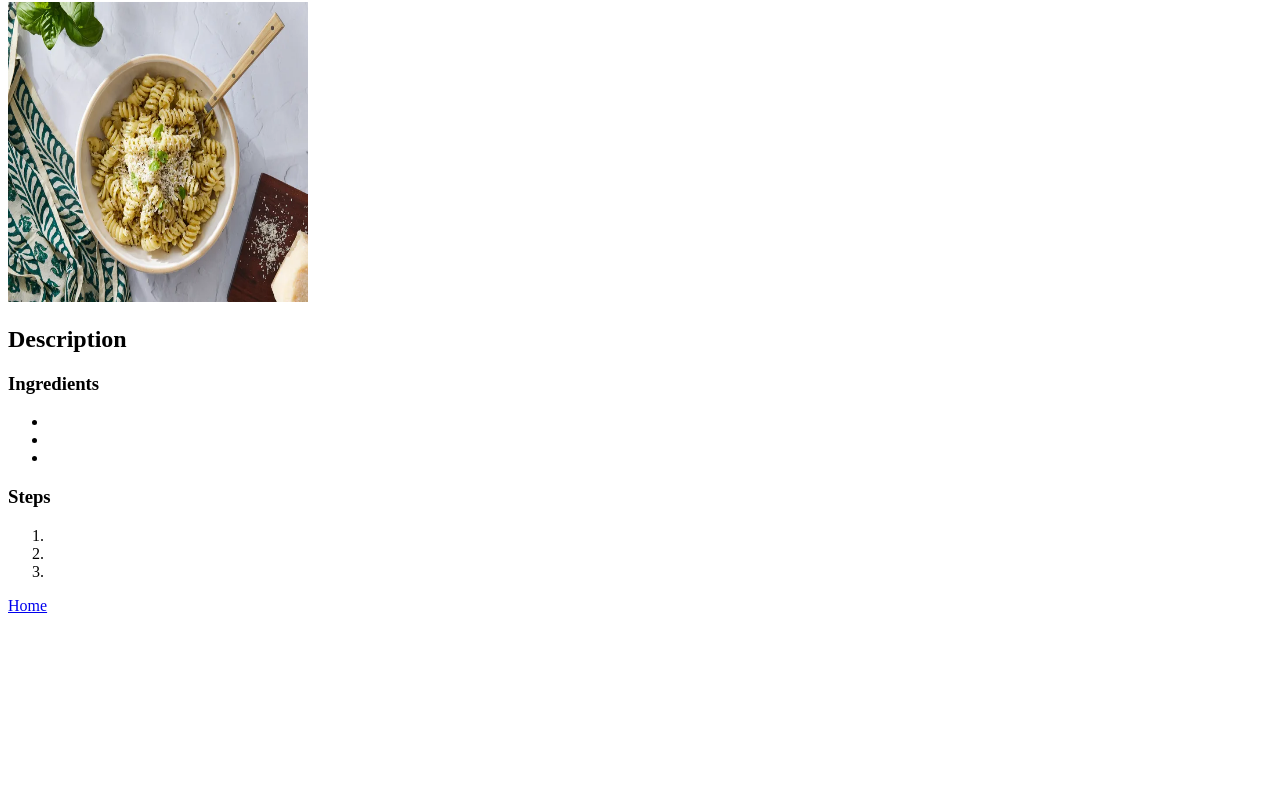
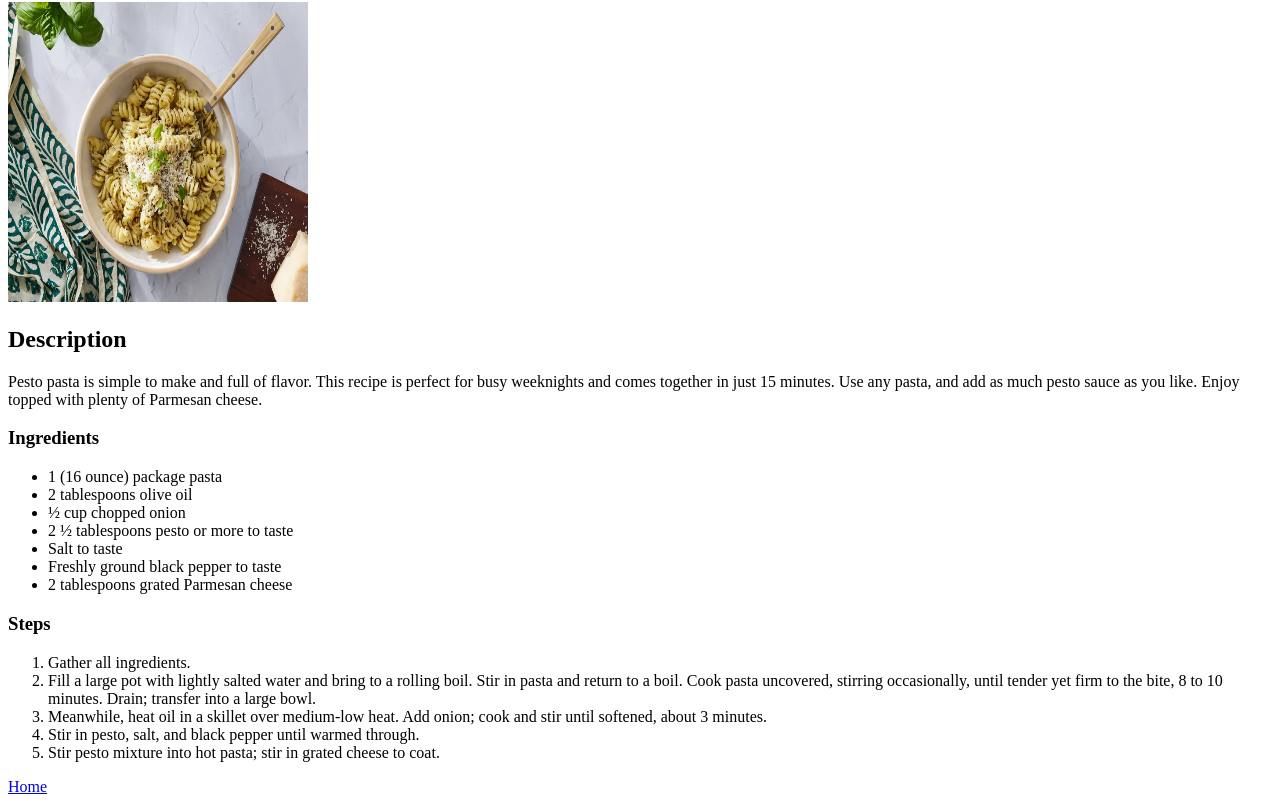
Before and after one commit to kji00/odin-recipes, a plain HTML site: page recipes/pesto-pasta.html in a window 1280 px wide. Shown: the part 78-882 px from the top of the page. Before the commit the page ends 800 px from the top, so only its background shows below. Drawn offline with Linux system fonts and the light colour scheme.

Commit message:
finished chicken katsu and pesto pasta recipe page

```diff
--- a/recipes/pesto-pasta.html
+++ b/recipes/pesto-pasta.html
@@ -1,11 +1,11 @@
-<!DOCTYPE html>
+<!doctype html>
 <html lang="en">
-<head>
-    <meta charset="UTF-8">
-    <meta name="viewport" content="width=device-width, initial-scale=1.0">
+  <head>
+    <meta charset="UTF-8" />
+    <meta name="viewport" content="width=device-width, initial-scale=1.0" />
     <title>Pesto Pasta</title>
-</head>
-<body>
+  </head>
+  <body>
     <h1>Pesto Pasta</h1>
     <img
       src="../images/pesto-pasta.jpg"
@@ -14,19 +14,38 @@
       width="300"
     />
     <h2>Description</h2>
-    <p></p>
+    <p>
+      Pesto pasta is simple to make and full of flavor. This recipe is perfect
+      for busy weeknights and comes together in just 15 minutes. Use any pasta,
+      and add as much pesto sauce as you like. Enjoy topped with plenty of
+      Parmesan cheese.
+    </p>
     <h3>Ingredients</h3>
     <ul>
-      <li></li>
-      <li></li>
-      <li></li>
+      <li>1 (16 ounce) package pasta</li>
+      <li>2 tablespoons olive oil</li>
+      <li>½ cup chopped onion</li>
+      <li>2 ½ tablespoons pesto or more to taste</li>
+      <li>Salt to taste</li>
+      <li>Freshly ground black pepper to taste</li>
+      <li>2 tablespoons grated Parmesan cheese</li>
     </ul>
     <h3>Steps</h3>
     <ol>
-      <li></li>
-      <li></li>
-      <li></li>
+      <li>Gather all ingredients.</li>
+      <li>
+        Fill a large pot with lightly salted water and bring to a rolling boil.
+        Stir in pasta and return to a boil. Cook pasta uncovered, stirring
+        occasionally, until tender yet firm to the bite, 8 to 10 minutes. Drain;
+        transfer into a large bowl.
+      </li>
+      <li>
+        Meanwhile, heat oil in a skillet over medium-low heat. Add onion; cook
+        and stir until softened, about 3 minutes.
+      </li>
+      <li>Stir in pesto, salt, and black pepper until warmed through.</li>
+      <li>Stir pesto mixture into hot pasta; stir in grated cheese to coat.</li>
     </ol>
     <a href="../index.html">Home</a>
-</body>
+  </body>
 </html>
```
Also changed, not shown: recipes/chicken-katsu.html (+35 -14 lines).
